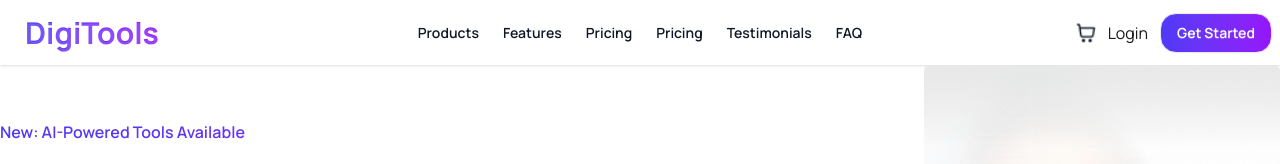
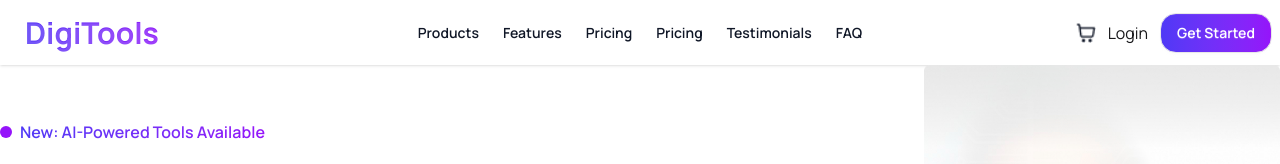
Before and after one commit to masumgaibandha/digitools-platform, a React (Vite) app: page / in a window 1280 px wide. Shown: the top 164 px of the page. Built offline with nearby package versions, Linux system fonts and the light colour scheme.

Commit message:
banner added

```diff
--- a/src/components/Banner/Banner.jsx
+++ b/src/components/Banner/Banner.jsx
@@ -1,6 +1,8 @@
 import React from "react";
 import bannerImg from "../../assets/banner.png";
 import playImg from "../../assets/Play.png";
+
+import { FaRegCircle } from "react-icons/fa";
 
 const Banner = () => {
   return (
@@ -8,9 +10,14 @@ const Banner = () => {
       <div className="flex justify-between items-center max-w-7xl mx-auto   gap-6">
         <div className="">
           <div className="space-y-3">
-            <p className="font-semibold bg-linear-to-r from-[#4f39f6] to-[#9514fa] bg-clip-text text-transparent">
-              New: AI-Powered Tools Available
+            <div className="flex items-center gap-2">
+                <div className="w-3 h-3 bg-[#9514fa] rounded-full">
+
+                </div>
+                <p className="font-semibold bg-linear-to-r from-[#4f39f6] to-[#9514fa] bg-clip-text text-transparent ">
+             New: AI-Powered Tools Available
             </p>
+            </div>
             <h1 className="text-7xl font-extrabold text-[#101727]">
               Supercharge Your Digital Workflow
             </h1>
```
